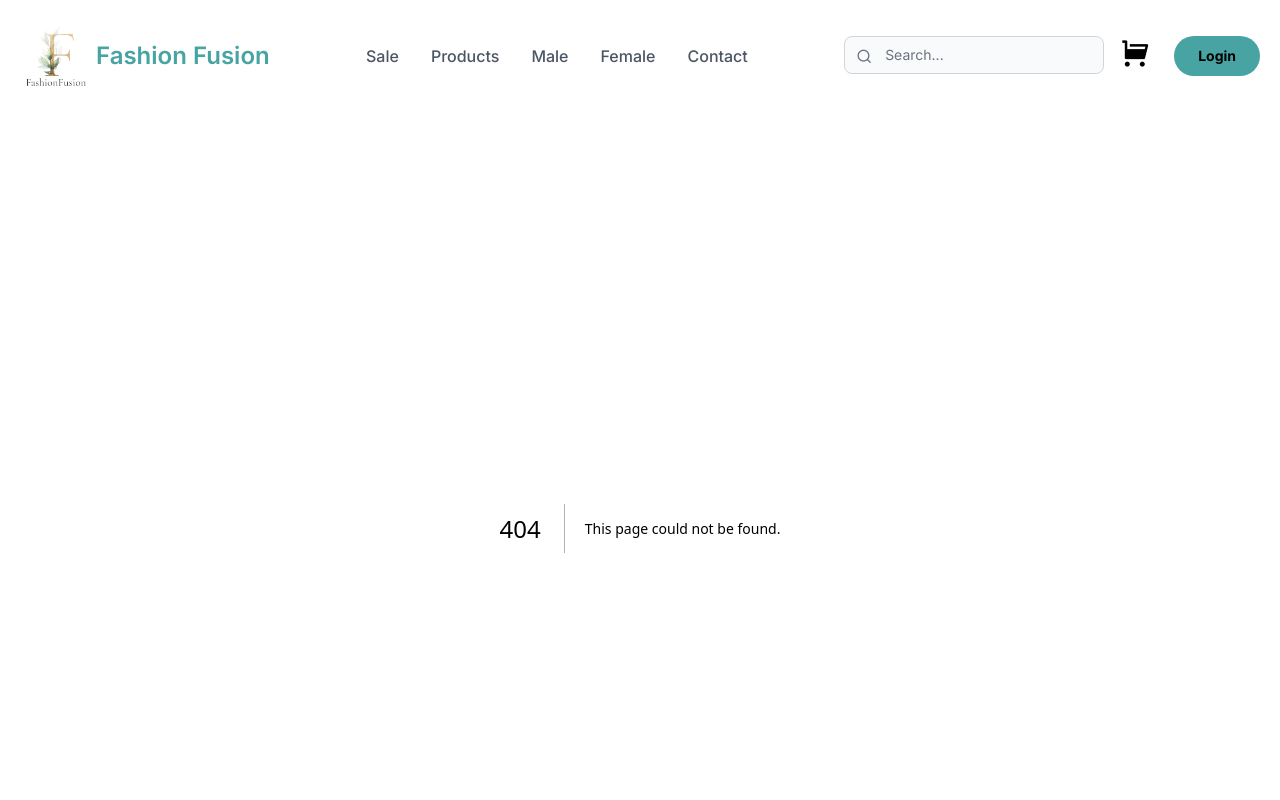
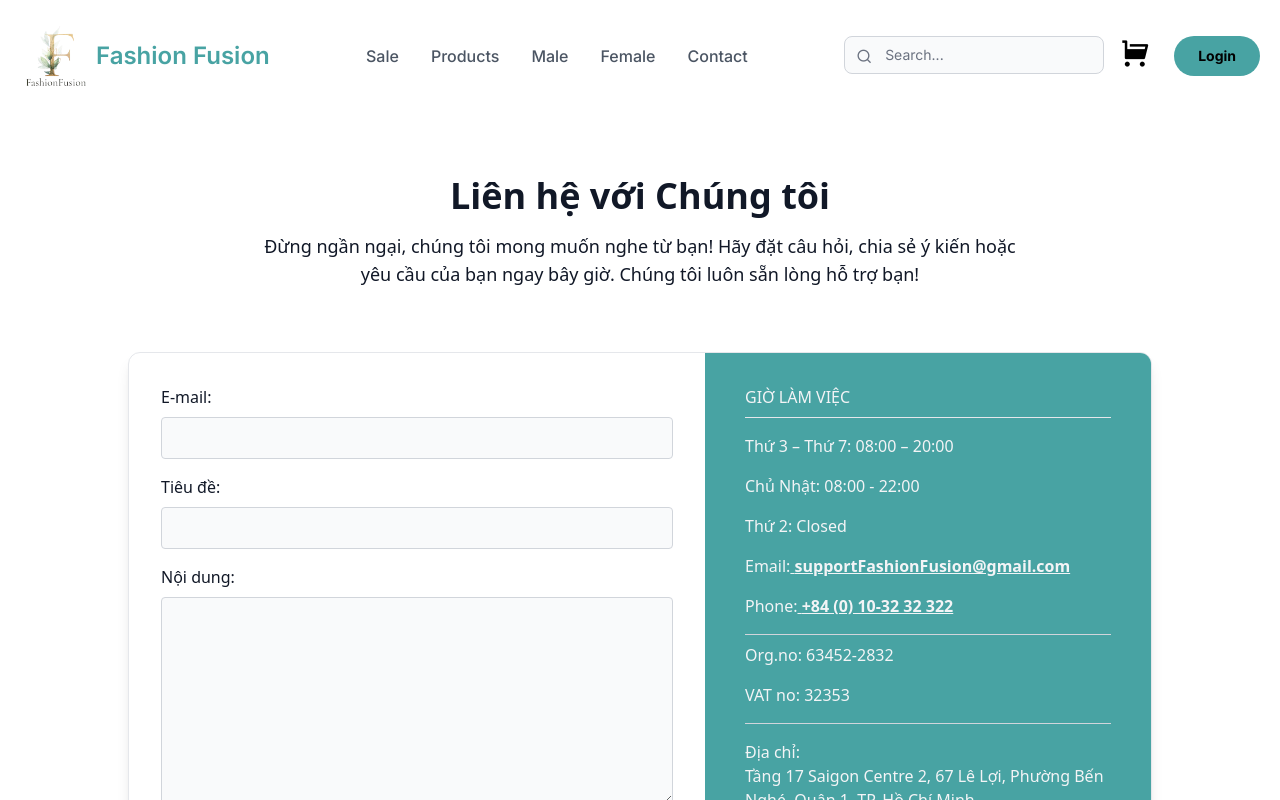
Before and after one commit to DungLe2983/FashionFusion, a Next.js app: page /contact in a window 1280 px wide. Before the commit this address had no page. Shown: the top 800 px of the page. Built offline with nearby package versions, Linux system fonts and the light colour scheme.

Commit message:
feat: create ContactPage

```diff
--- a/app/components/layout/Header.js
+++ b/app/components/layout/Header.js
@@ -127,7 +127,7 @@ const Header = () => {
                             </li>
                             <li>
                                 <a
-                                    href='#'
+                                    href='/contact'
                                     className='block py-2 px-3 text-gray-600 rounded hover:bg-gray-100 md:hover:bg-transparent md:hover:text-primary md:p-0'
                                 >
                                     Contact
--- a/app/components/menu/ProductSection.js
+++ b/app/components/menu/ProductSection.js
@@ -1,118 +1,94 @@
 import Image from 'next/image';
 import React from 'react';
-const filteredProducts = [
+import ProductCard from './ProductCard';
+const filterProducts = [
     {
-        id: 1,
-        title: 'Product 1',
-        desc: 'Description of Product 1',
-        price: 10.99,
-        image: '/productImg.jpg',
-        rate: 4,
+        image: 'https://mcdn2.coolmate.me/cdn-cgi/image/width=672,height=990,quality=85/uploads/February2024/vunarttrai11_19.jpg',
+        hoverImage:
+            'https://mcdn2.coolmate.me/cdn-cgi/image/width=672,height=990,quality=85/uploads/February2024/vunarttrang4_22.jpg',
+        name: 'Áo thun Cotton Compact In Lụa VỤN ART Logo Trái V1',
+        subtitle: '100% Cotton / Đen',
+        price: '399.000đ',
+        rate: '5',
     },
     {
-        id: 2,
-        title: 'Product 2',
-        desc: 'Description of Product 2',
-        price: 19.99,
-        image: '/productImg.jpg',
-        rate: 4.5,
+        image: 'https://mcdn2.coolmate.me/cdn-cgi/image/width=672,height=990,quality=85/uploads/February2024/vunartqyay2_72.jpg',
+        name: 'Áo thun Cotton Compact In Lụa VỤN ART Chơi Quay',
+        hoverImage:
+            'https://mcdn2.coolmate.me/cdn-cgi/image/width=672,height=990,quality=85/uploads/February2024/vunarttrang7_23.jpg',
+        subtitle: 'Care & Share / Đen Trắng',
+        price: '399.000đ',
+        rate: '5',
     },
     {
-        id: 3,
-        title: 'Product 3',
-        desc: 'Description of Product 3',
-        price: 8.99,
-        image: '/productImg.jpg',
-        rate: 5,
+        image: 'https://mcdn2.coolmate.me/cdn-cgi/image/width=672,height=990,quality=85/uploads/February2024/oantuti1_2.jpg',
+        hoverImage:
+            'https://mcdn2.coolmate.me/cdn-cgi/image/width=672,height=990,quality=85/uploads/February2024/vunarttrang3_40.jpg',
+        name: 'Áo thun Cotton Compact In Lụa VỤN ART Oẳn Tù Tì',
+        subtitle: 'Care & Share / Trắng',
+        price: '299.000đ',
+        rate: '5',
     },
     {
-        id: 4,
-        title: 'Product 4',
-        desc: 'Description of Product 4',
-        price: 12.99,
-        image: '/productImg.jpg',
-        rate: 3.8,
+        image: 'https://mcdn2.coolmate.me/cdn-cgi/image/width=672,height=990,quality=85/uploads/February2024/vunarttrai11_19.jpg',
+        hoverImage:
+            'https://mcdn2.coolmate.me/cdn-cgi/image/width=672,height=990,quality=85/uploads/February2024/vunarttrang4_22.jpg',
+        name: 'Áo thun Cotton Compact In Lụa VỤN ART Logo Trái V1',
+        subtitle: '100% Cotton / Đen',
+        price: '399.000đ',
+        rate: '5',
     },
     {
-        id: 5,
-        title: 'Product 5',
-        desc: 'Description of Product 5',
-        price: 15.99,
-        image: '/productImg.jpg',
-        rate: 5,
+        image: 'https://mcdn2.coolmate.me/cdn-cgi/image/width=672,height=990,quality=85/uploads/February2024/vunartqyay2_72.jpg',
+        name: 'Áo thun Cotton Compact In Lụa VỤN ART Chơi Quay',
+        hoverImage:
+            'https://mcdn2.coolmate.me/cdn-cgi/image/width=672,height=990,quality=85/uploads/February2024/vunarttrang7_23.jpg',
+        subtitle: 'Care & Share / Đen Trắng',
+        price: '399.000đ',
+        rate: '5',
     },
     {
-        id: 6,
-        title: 'Product 6',
-        desc: 'Description of Product 6',
-        price: 9.99,
-        image: '/productImg.jpg',
-        rate: 5,
+        image: 'https://mcdn2.coolmate.me/cdn-cgi/image/width=672,height=990,quality=85/uploads/February2024/oantuti1_2.jpg',
+        hoverImage:
+            'https://mcdn2.coolmate.me/cdn-cgi/image/width=672,height=990,quality=85/uploads/February2024/vunarttrang3_40.jpg',
+        name: 'Áo thun Cotton Compact In Lụa VỤN ART Oẳn Tù Tì',
+        subtitle: 'Care & Share / Trắng',
+        price: '299.000đ',
+        rate: '5',
     },
     {
-        id: 7,
-        title: 'Product 7',
-        desc: 'Description of Produ aaa',
-        price: 14.99,
-        image: '/productImg.jpg',
-        rate: 5,
+        image: 'https://mcdn2.coolmate.me/cdn-cgi/image/width=672,height=990,quality=85/uploads/February2024/vunartqyay2_72.jpg',
+        name: 'Áo thun Cotton Compact In Lụa VỤN ART Chơi Quay',
+        hoverImage:
+            'https://mcdn2.coolmate.me/cdn-cgi/image/width=672,height=990,quality=85/uploads/February2024/vunarttrang7_23.jpg',
+        subtitle: 'Care & Share / Đen Trắng',
+        price: '399.000đ',
+        rate: '5',
     },
     {
-        id: 8,
-        title: 'Product 8',
-        desc: 'Description of Product 8',
-        price: 11.99,
-        image: '/productImg.jpg',
-        rate: 5,
+        image: 'https://mcdn2.coolmate.me/cdn-cgi/image/width=672,height=990,quality=85/uploads/February2024/oantuti1_2.jpg',
+        hoverImage:
+            'https://mcdn2.coolmate.me/cdn-cgi/image/width=672,height=990,quality=85/uploads/February2024/vunarttrang3_40.jpg',
+        name: 'Áo thun Cotton Compact In Lụa VỤN ART Oẳn Tù Tì',
+        subtitle: 'Care & Share / Trắng',
+        price: '299.000đ',
+        rate: '5',
     },
-    {
-        id: 9,
-        title: 'Product 9',
-        desc: 'Description of Product 9',
-        price: 13.99,
-        image: '/productImg.jpg',
-        rate: 5,
-    },
-    {
-        id: 10,
-        title: 'Product 10',
-        desc: 'Description of Product 10',
-        price: 7.99,
-        image: '/productImg.jpg',
-        rate: 5,
-    },
+    //...
 ];
 const ProductSection = () => {
     return (
         <div className='grid sm:grid-cols-2 lg:grid-cols-3 gap-x-8 gap-y-12'>
-            {filteredProducts.map((product) => (
-                <div key={product.id}>
-                    <Image
-                        src={product.image}
-                        alt={product.title}
-                        width={400}
-                        height={400}
-                        className='rounded-md shadow-sm  aspect-[4/5] object-cover object-top cursor-pointer'
-                    />
-                    <div className='space-y-1'>
-                        <div>
-                            <p className='mt-4 font-medium truncate cursor-pointer'>
-                                {' '}
-                                {product.title}
-                            </p>
-                        </div>
-                        <p className=' line-clamp-2 text-slate-500 text-sm '>
-                            {product.desc}
-                        </p>
-                        <div className='flex justify-between items-center'>
-                            <p className='font-semibold'>Rs: {product.price}</p>
-                            <p className='flex gap-2 items-center mr-2 text-sm'>
-                                <i className='ri-star-fill text-yellow-400'></i>
-                                <span className='font-semibold'>{product.rate}</span>
-                            </p>
-                        </div>
-                    </div>
-                </div>
+            {filterProducts.map((product, index) => (
+                <ProductCard
+                    key={index}
+                    image={product.image}
+                    hoverImage={product.hoverImage}
+                    name={product.name}
+                    subtitle={product.subtitle}
+                    price={product.price}
+                    rate={product.rate}
+                />
             ))}
             ;
         </div>
--- /dev/null
+++ b/app/contact/page.js
@@ -0,0 +1,128 @@
+import React from 'react';
+
+const ContactPage = () => {
+    return (
+        <div>
+            <div className='font-sans text-base text-gray-900 sm:px-10'>
+                <div className='text-base text-gray-900'>
+                    <div className='mx-auto w-full sm:max-w-screen-sm md:max-w-screen-md lg:max-w-screen-lg xl:max-w-screen-xl'>
+                        <div className='mx-2 pt-12 text-center md:mx-auto md:w-2/3 md:pb-12'>
+                            <h2 className='mb-4 text-xxl font-black sm:text-3xl xl:text-4xl'>
+                                Liên hệ với Chúng tôi
+                            </h2>
+                            <div className='text-sm sm:text-base xl:text-lg'>
+                                <div className='text-gray-900'>
+                                    <p className='mb-4'>
+                                        Đừng ngần ngại, chúng tôi mong muốn nghe
+                                        từ bạn! Hãy đặt câu hỏi, chia sẻ ý kiến
+                                        hoặc yêu cầu của bạn ngay bây giờ. Chúng
+                                        tôi luôn sẵn lòng hỗ trợ bạn!
+                                    </p>
+                                </div>
+                            </div>
+                        </div>
+                    </div>
+                </div>
+                <div className='mx-auto mb-20 flex w-full max-w-screen-lg flex-col overflow-hidden rounded-xl text-gray-900 md:flex-row md:border md:shadow-lg'>
+                    <form className='mx-auto w-full max-w-xl border-gray-200 px-10 py-8 md:px-8'>
+                        <div className='mb-4'>
+                            <label
+                                className='text mb-2 block font-medium'
+                                for='email'
+                            >
+                                E-mail:
+                            </label>
+                            <input
+                                className='bg-gray-50 border border-gray-300
+                            text-gray-900 sm:text-sm rounded
+                            focus:ring-gray-500 focus:border-gray-500 block
+                            w-full p-2.5 '
+                                id='email'
+                                type='email'
+                                required=''
+                            />
+                        </div>
+                        <div className='mb-4'>
+                            <label
+                                className='text mb-2 block font-medium'
+                                for='subject'
+                            >
+                                Tiêu đề:
+                            </label>
+                            <input
+                                className='bg-gray-50 border border-gray-300
+                            text-gray-900 sm:text-sm rounded
+                            focus:ring-gray-500 focus:border-gray-500 block
+                            w-full p-2.5 '
+                                id='subject'
+                                type='subject'
+                                required=''
+                            />
+                        </div>
+                        <div className='mb-4'>
+                            <label
+                                className='text mb-2 block font-medium'
+                                for='message'
+                            >
+                                Nội dung:
+                            </label>
+                            <textarea
+                                className='bg-gray-50 h-52 border border-gray-300
+                            text-gray-900 sm:text-sm rounded
+                            focus:ring-gray-500 focus:border-gray-500 block
+                            w-full p-2.5 '
+                                id='message'
+                                required=''
+                            ></textarea>
+                        </div>
+                        <div className='flex items-center'>
+                            <div className='flex-1'></div>
+                            <button
+                                className='flex items-center gap-2 rounded-lg bg-primary px-6 py-2 text-center font-bold text-white '
+                                type='submit'
+                            >
+                                <i className='ri-send-plane-fill'></i>
+                                <p className='text-base'>Gửi</p>
+                            </button>
+                        </div>
+                    </form>
+                    <div className='mt-10 bg-primary px-10 py-8 text-gray-100 md:mt-0 md:ml-auto'>
+                        <div className=''>
+                            <p className='mb-4 font-medium border-b  pb-2'>
+                                GIỜ LÀM VIỆC
+                            </p>
+                            <p className='mb-4'>Thứ 3 – Thứ 7: 08:00 – 20:00</p>
+                            <p className='mb-4'>Chủ Nhật: 08:00 - 22:00</p>
+                            <p className='mb-4'>Thứ 2: Closed</p>
+                            <p className='mb-4'>
+                                Email:
+                                <a href='#' className='font-semibold underline'>
+                                    {' '}
+                                    supportFashionFusion@gmail.com
+                                </a>
+                            </p>
+                            <p className='mb-4'>
+                                Phone:
+                                <a href='#' className='font-semibold underline'>
+                                    {' '}
+                                    +84 (0) 10-32 32 322
+                                </a>
+                            </p>
+                            <hr className='my-2 h-0 border-t border-r-0 border-b-0 border-l-0 border-gray-300' />
+                            <p className='mb-4'>Org.no: 63452-2832</p>
+                            <p className='mb-4'>VAT no: 32353</p>
+                            <hr className='my-4 h-0 border-t border-r-0 border-b-0 border-l-0 border-gray-300' />
+                            <p>Địa chỉ:</p>
+                            <p>
+                                Tầng 17 Saigon Centre 2, 67 Lê Lợi, Phường Bến
+                                Nghé, Quận 1, TP. Hồ Chí Minh
+                            </p>
+                        </div>
+                    </div>
+                </div>
+            </div>
+        </div>
+    );
+};
+
+export default ContactPage;
```
